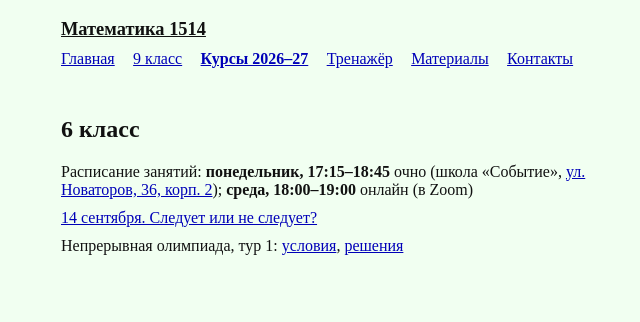
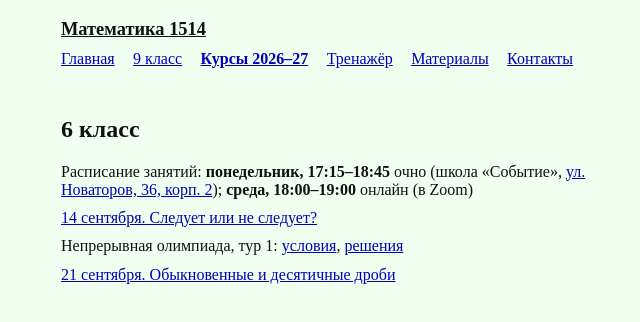
Before and after one commit to olgo1/olgo1.github.io, a plain HTML site: page pages/courses26-27/6-class/index.html in a window 1280 px wide. Shown: the whole page, without its empty margins (59-699 px from the left). Drawn offline with Linux system fonts and the light colour scheme.

Commit message:
Publish grade 6 lesson 2 materials

```diff
--- a/pages/courses26-27/6-class/index.html
+++ b/pages/courses26-27/6-class/index.html
@@ -17,6 +17,7 @@
       <p>Расписание занятий: <strong>понедельник, 17:15–18:45</strong> очно (школа «Событие», <a href="https://yandex.ru/profile/20482654165?lang=ru">ул. Новаторов, 36, корп. 2</a>); <strong>среда, 18:00–19:00</strong> онлайн (в Zoom)</p>
       <p><a href="/archive/files/imported/6grade/lesson-01.pdf">14 сентября. Следует или не следует?</a></p>
       <p>Непрерывная олимпиада, тур 1: <a href="/archive/files/imported/6grade/olympiad-01-conditions.pdf">условия</a>, <a href="/archive/files/imported/6grade/olympiad-01-solutions.pdf">решения</a></p>
+      <p><a href="/archive/files/imported/6grade/lesson-02.pdf">21 сентября. Обыкновенные и десятичные дроби</a></p>
     </article>
   </main>
 </body>
```
Also changed, not shown: 1 other file.
